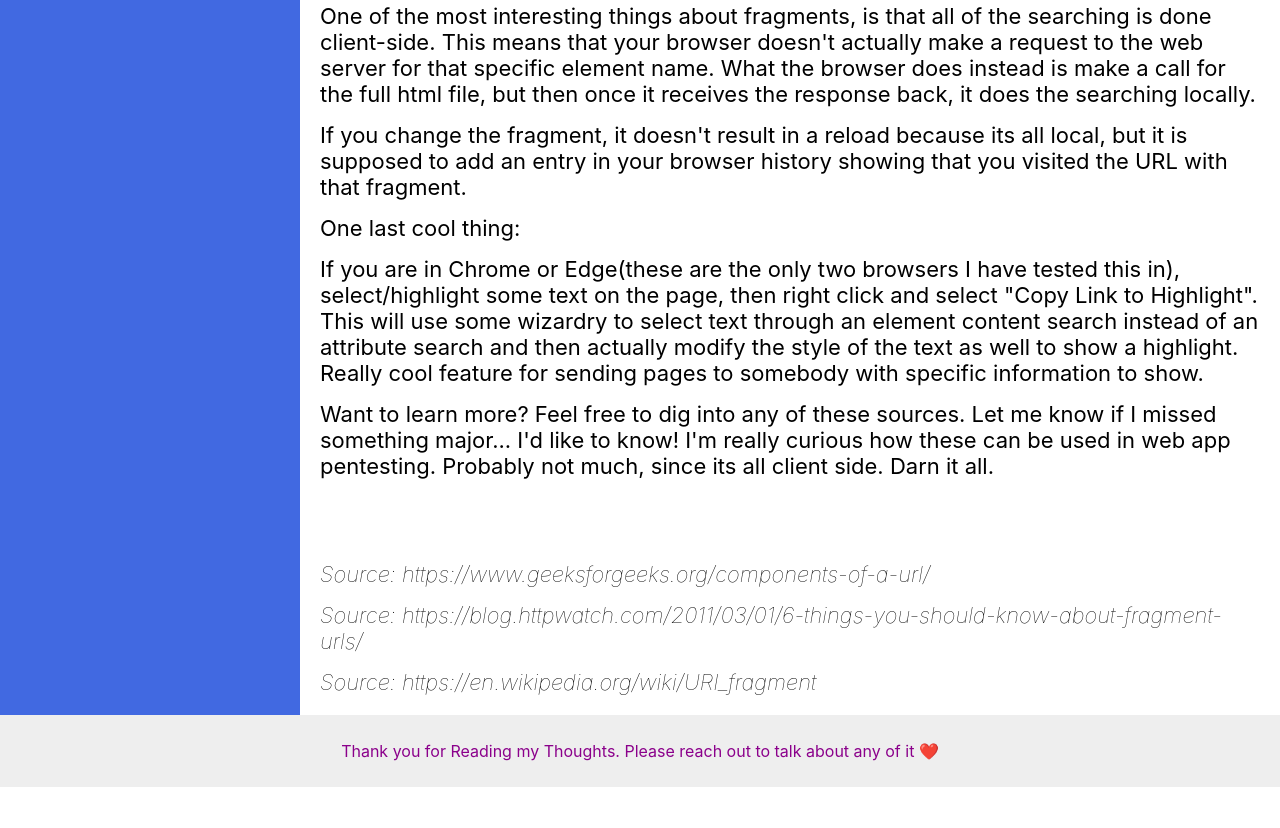
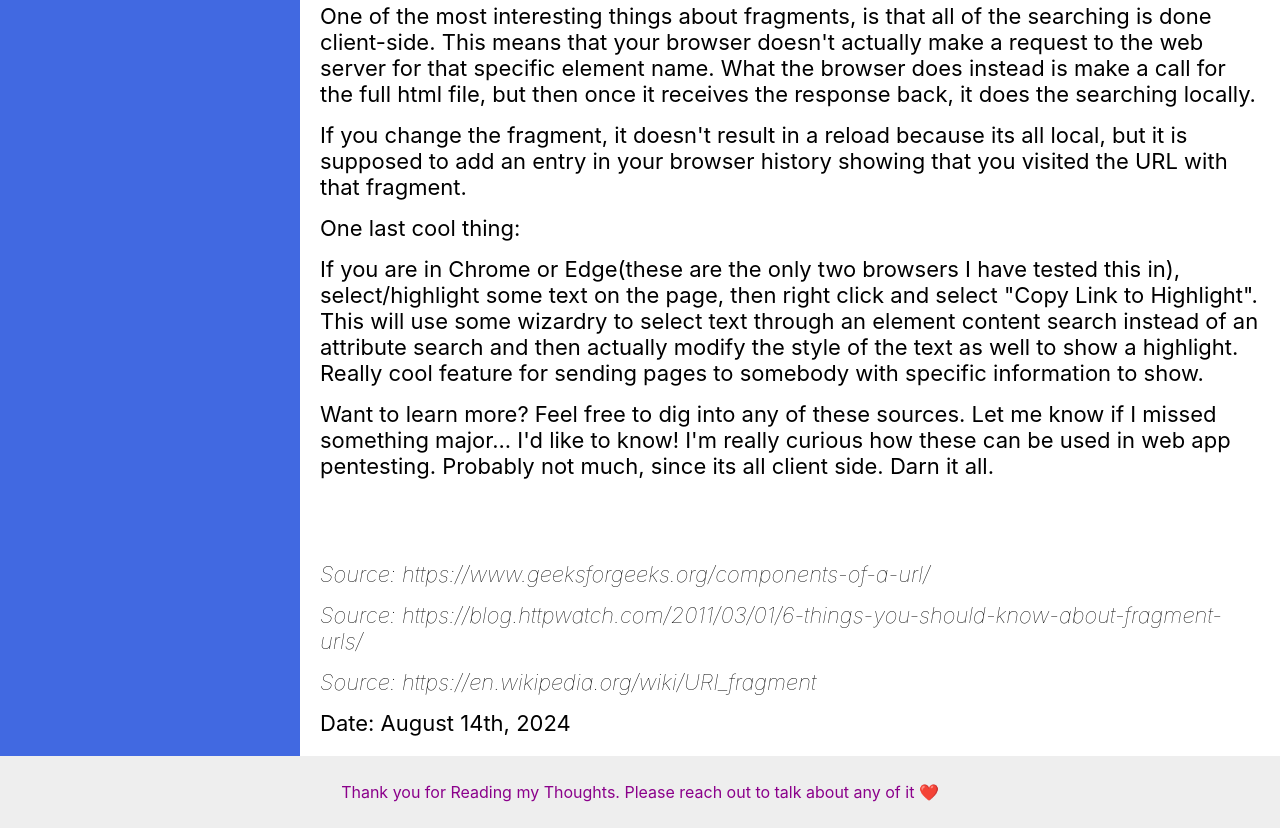
Before and after one commit to EvanGrace25/blog, a plain HTML site: page posts/urls.html in a window 1280 px wide. Shown: the part 1144-1972 px from the top of the page. Before the commit the page ends 1931 px from the top, so only its background shows below. Drawn offline with Linux system fonts and the light colour scheme.

Commit message:
Add date to both posts

```diff
--- a/posts/urls.html
+++ b/posts/urls.html
@@ -51,6 +51,7 @@
           <div class="source">Source: https://www.geeksforgeeks.org/components-of-a-url/</div>
           <div class="source">Source: https://blog.httpwatch.com/2011/03/01/6-things-you-should-know-about-fragment-urls/</div>
           <div class="source">Source: https://en.wikipedia.org/wiki/URI_fragment</div>
+          <div>Date: August 14th, 2024</div>
         </div>
       </div>
     </div>
```
Also changed, not shown: posts/whysecurity.html (+1 -0 lines).
